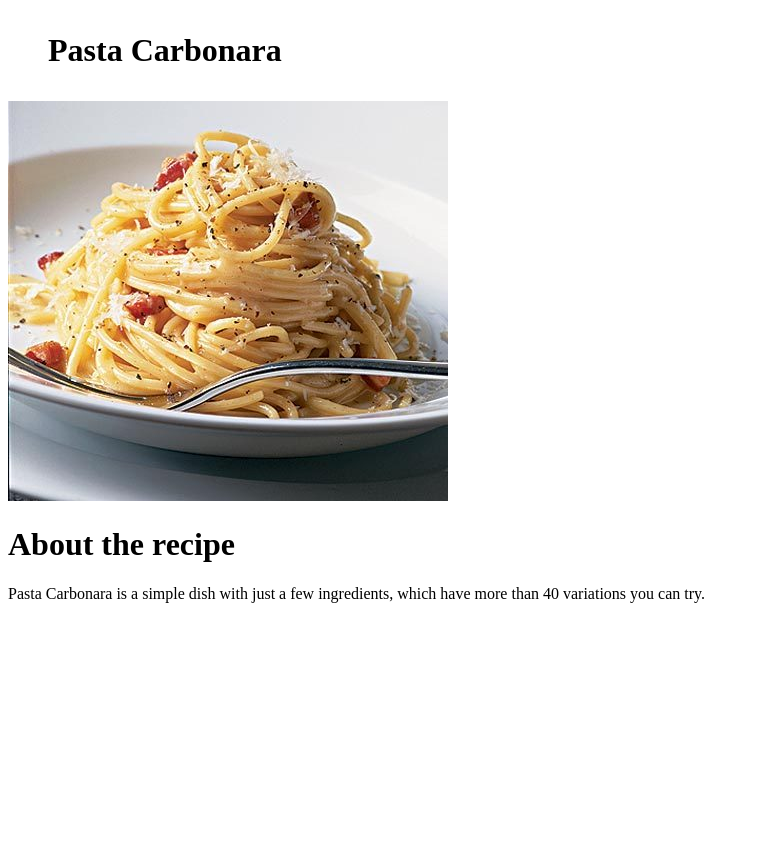
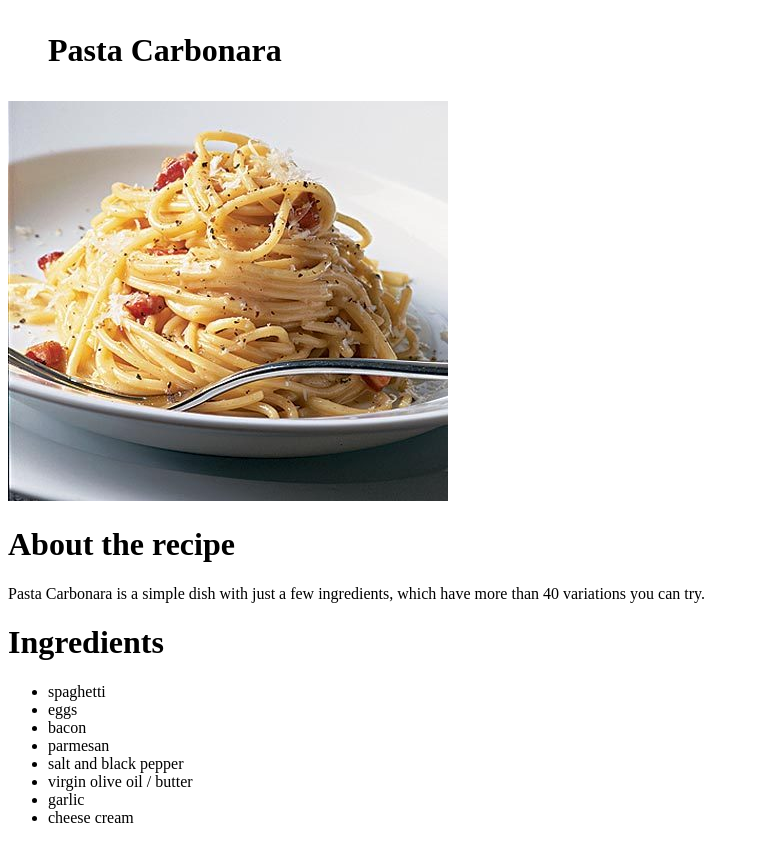
Before and after one commit to rzv12-09/odin-recipes, a plain HTML site: page recipes/carbonara.html in a window 1280 px wide. Shown: the whole page, without its empty margins (0-759 px from the left). Before the commit the page ends 800 px from the top, so only its background shows below. Drawn offline with Linux system fonts and the light colour scheme.

Commit message:
Add an unordered list with the ingredients

```diff
--- a/recipes/carbonara.html
+++ b/recipes/carbonara.html
@@ -12,5 +12,16 @@
     <h1>About the recipe</h1>
     <p>Pasta Carbonara is a simple dish with just a few ingredients,
     which have more than 40 variations you can try.</p>
+    <h1>Ingredients</h1>
+    <ul>
+        <li>spaghetti</li>
+        <li>eggs</li>
+        <li>bacon</li>
+        <li>parmesan</li>
+        <li>salt and black pepper</li>
+        <li>virgin olive oil / butter</li>
+        <li>garlic</li>
+        <li>cheese cream</li>
+    </ul>
 </body>
 </html>
```
